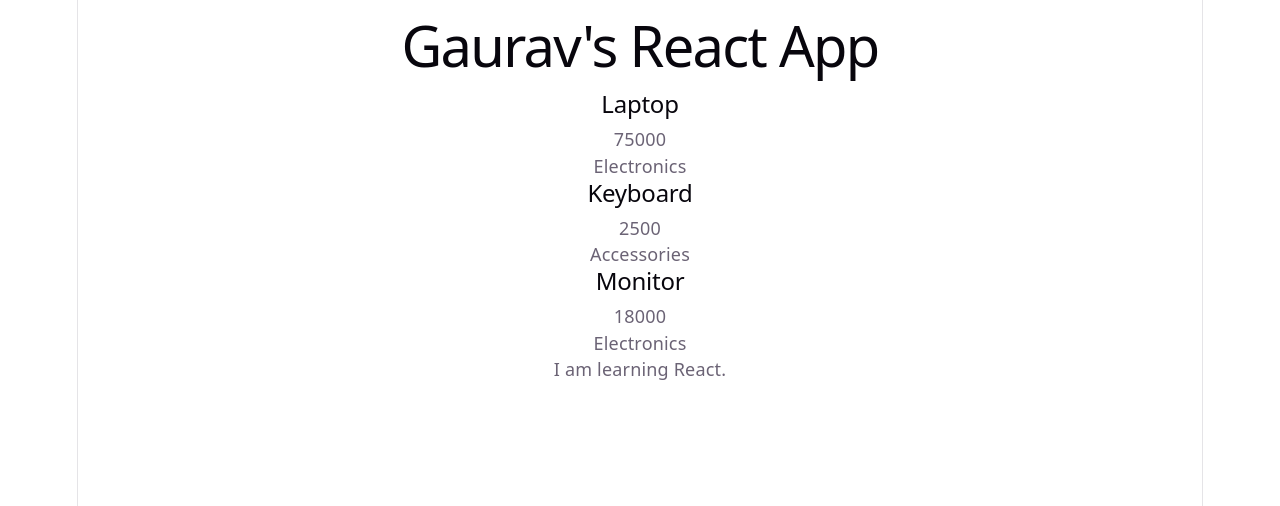
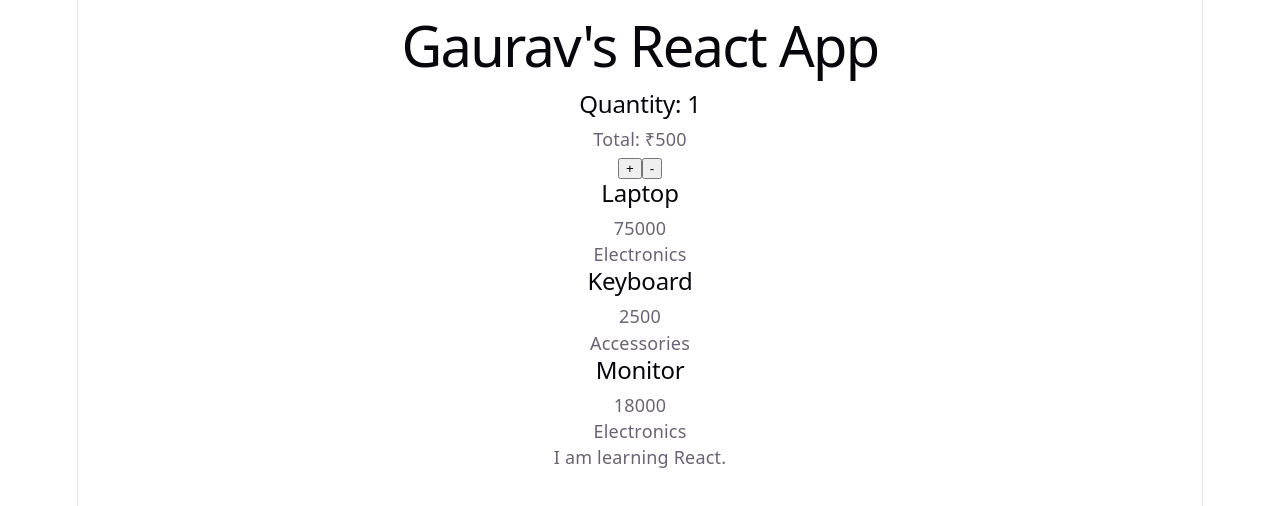
Before and after one commit to Gauravsonawane03/web-development, a React (Vite) app in the folder react-fundamentals/: page / in a window 1280 px wide. Shown: the top 506 px of the page. Built offline with nearby package versions, Linux system fonts and the light colour scheme.

Commit message:
Learn React state and events

```diff
--- a/react-fundamentals/src/App.jsx
+++ b/react-fundamentals/src/App.jsx
@@ -1,3 +1,4 @@
+import QuantityCart from "./QuantityCart";
 import Header from "./Header";
 import ProductCard from "./ProductCard";
 const products = [
@@ -24,6 +25,7 @@ function App() {
   return (
     <div>
     <Header title="Gaurav's React App" />
+    <QuantityCart />
     {products.map((product) => (
   <ProductCard
     key={product.id}
--- /dev/null
+++ b/react-fundamentals/src/QuantityCart.jsx
@@ -0,0 +1,20 @@
+import { useState } from "react";
+function QuantityCart() {
+  const [quantity, setQuantity] = useState(1);
+  const price = 500;
+  return (
+  <div>
+    <h2>Quantity: {quantity}</h2>
+    <p>Total: ₹{price * quantity}</p>
+    <button onClick={() => setQuantity(quantity + 1)}>+</button>
+   <button onClick={() => {
+  if (quantity > 1) {
+    setQuantity(quantity - 1);
+  }
+}}>
+  -
+</button>
+  </div>
+);
+}
+export default QuantityCart;
```
Also changed, not shown: 1 other file (tests, documents, lock files or other folders).
